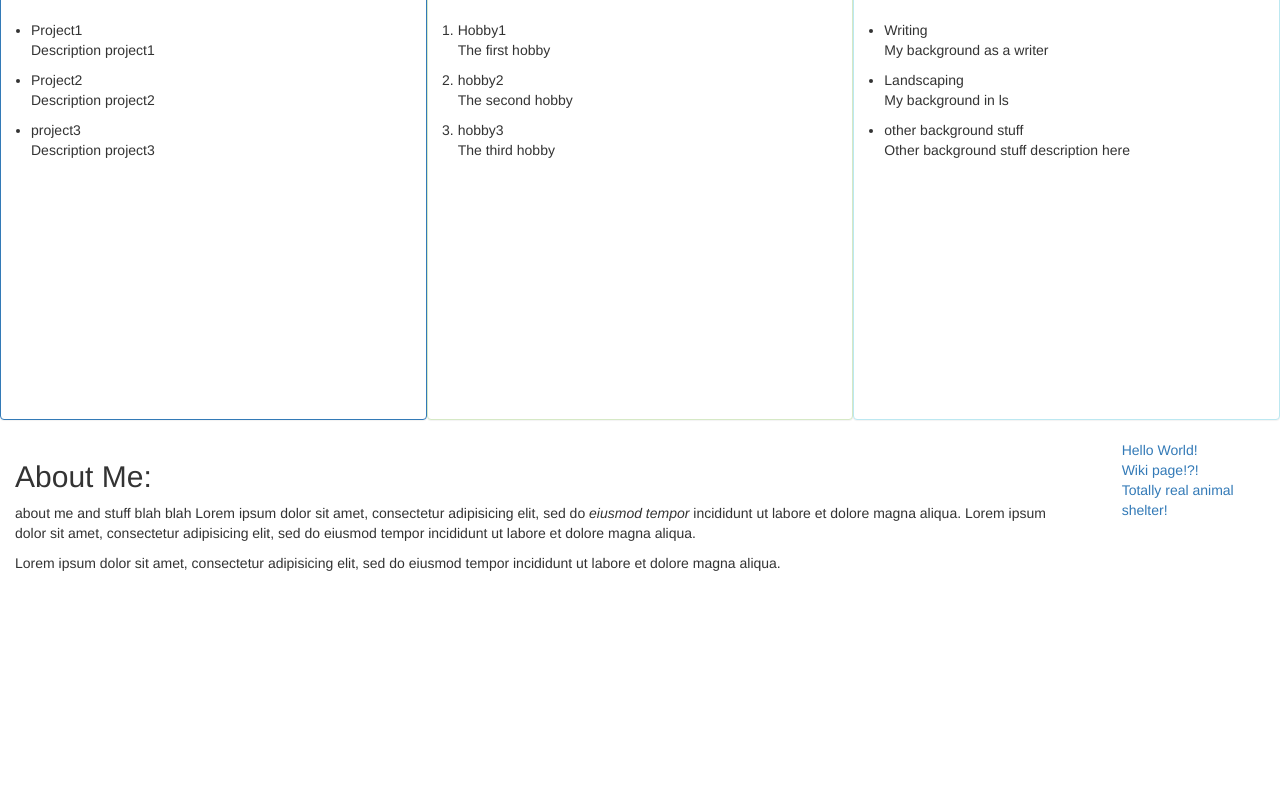
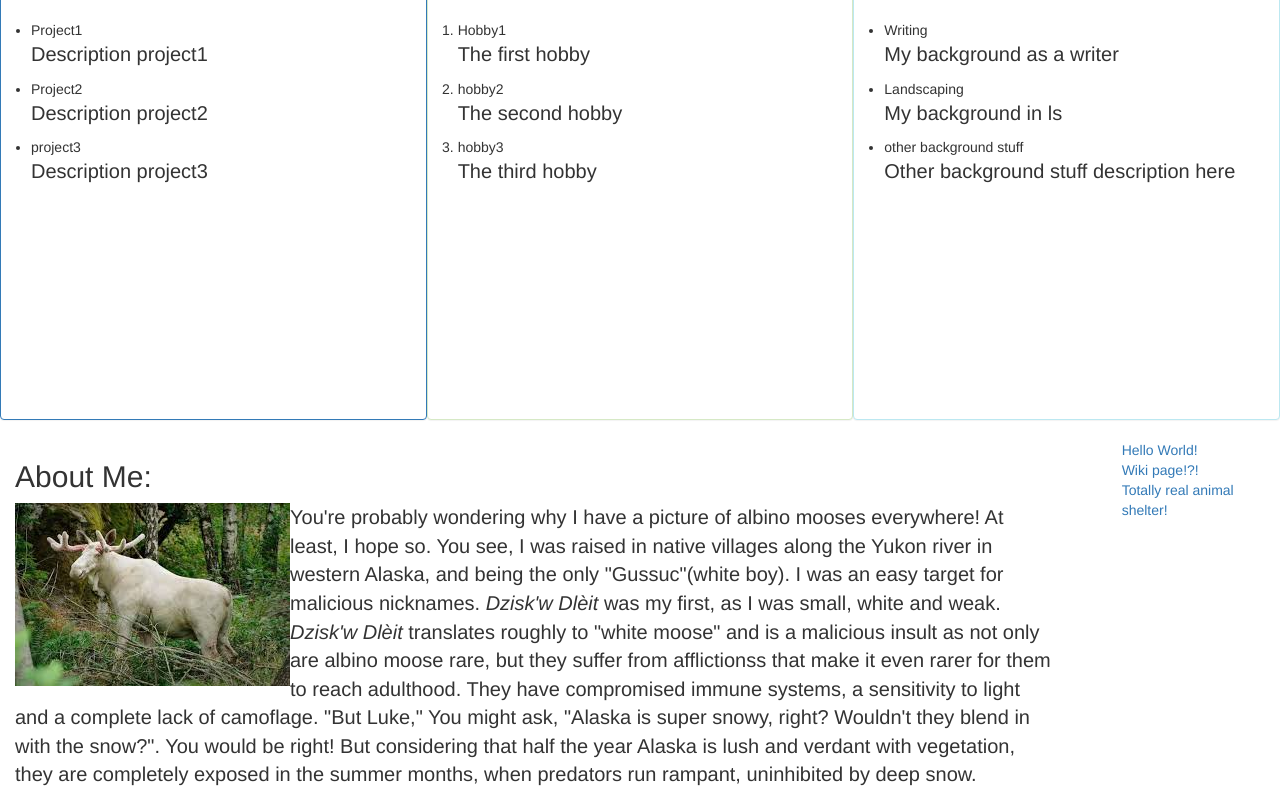
Before and after one commit to lstockburg/portfolio, a plain HTML site: page index.html in a window 1280 px wide. Shown: the part 405-1195 px from the top of the page. Before the commit the page ends 988 px from the top, so only its background shows below. Drawn offline with Linux system fonts and the light colour scheme.

Commit message:
fill in about-me content, float whitey.jpeg image, color jumbotron

```diff
--- a/css/styles.css
+++ b/css/styles.css
@@ -10,6 +10,7 @@ strong {
 .jumbotron {
   margin-bottom: 0px;
   padding: 30px;
+  background-color: #86aeef;
 }
 
 .portfolio-title {
@@ -28,3 +29,11 @@ strong {
 ul.link-list {
   list-style-type: none;
 }
+
+p img {
+  float: left;
+}
+body p {
+  font-size: 20px;
+
+}
--- a/index.html
+++ b/index.html
@@ -13,7 +13,7 @@
           <img class="whitemoose" src="img/whitemoose.jpeg" alt="A picture of an albino moose">
         </h1>
       </div>
-      <div class="row">
+      <div class="row middle-row">
         <div class="col-md-4 panel panel-primary">
           <h2 class="my-projects panel-heading">My projects:</h2>
           <ul class="panel-body">
@@ -51,9 +51,8 @@
       <div class="row">
         <div class="col-md-10">
           <h2 class="about-me">About Me:</h2>
-          <p>about me and stuff blah blah Lorem ipsum dolor sit amet, consectetur adipisicing elit, sed do <em>eiusmod tempor</em> incididunt ut labore et dolore magna aliqua. Lorem ipsum dolor sit amet, consectetur adipisicing elit, sed do eiusmod tempor incididunt ut labore et dolore magna aliqua.
+          <p><img src="img/whitey.jpeg" alt="A white moose in a forest">You're probably wondering why I have a picture of albino mooses everywhere! At least, I hope so. You see, I was raised in native villages along the Yukon river in western Alaska, and being the only "Gussuc"(white boy). I was an easy target for malicious nicknames. <em>Dzisk'w Dlèit</em> was my first, as I was small, white and weak. <em>Dzisk'w Dlèit</em> translates roughly to "white moose" and is a malicious insult as not only are albino moose rare, but they suffer from afflictionss that make it even rarer for them to reach adulthood. They have compromised immune systems, a sensitivity to light and a complete lack of camoflage. "But Luke," You might ask, "Alaska is super snowy, right? Wouldn't they blend in with the snow?". You would be right! But considering that half the year Alaska is lush and verdant with vegetation, they are completely exposed in the summer months, when predators run rampant, uninhibited by deep snow. Anyway, it was a nasty name and meant as an insult. But I learned to own it, and as I grew up I found I liked it. Anyhow, I moved here eight years ago to live in a warmer climate with more civilization, and I found it! Since then I've been working as a landscaper in the summer bartending and odd jobs in the off season. Then I discovered how awesome coding is, and now I'm here at Epicodus making web pages and writing to you. Life is good! Thanks for reading!
           </p>
-          <p>Lorem ipsum dolor sit amet, consectetur adipisicing elit, sed do eiusmod tempor incididunt ut labore et dolore magna aliqua.</p>
         </div>
         <div class="col-md-2">
           <p class="navbar-text navbar-right">
```
Also changed, not shown: img/whitey.jpeg (added).
